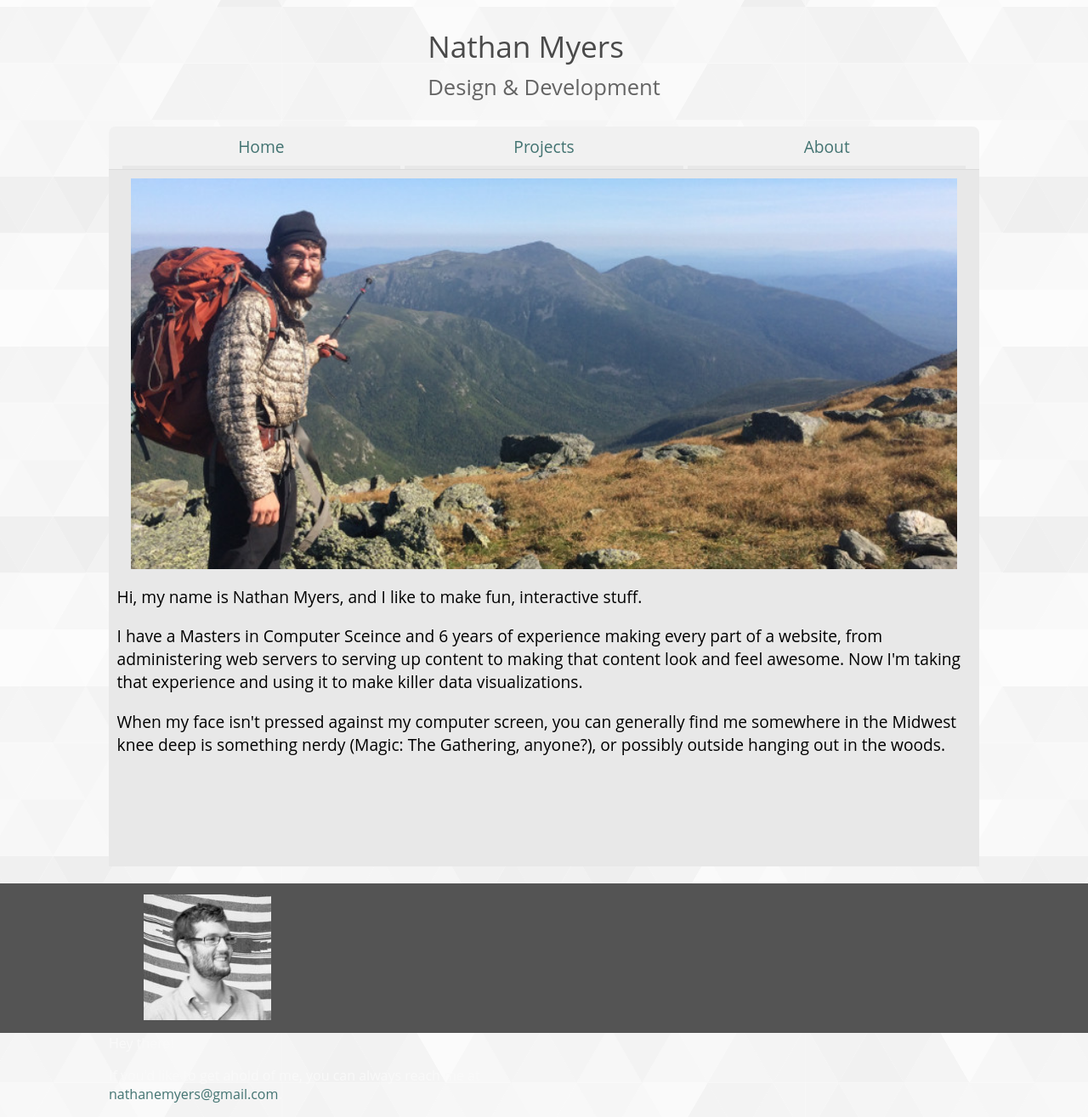
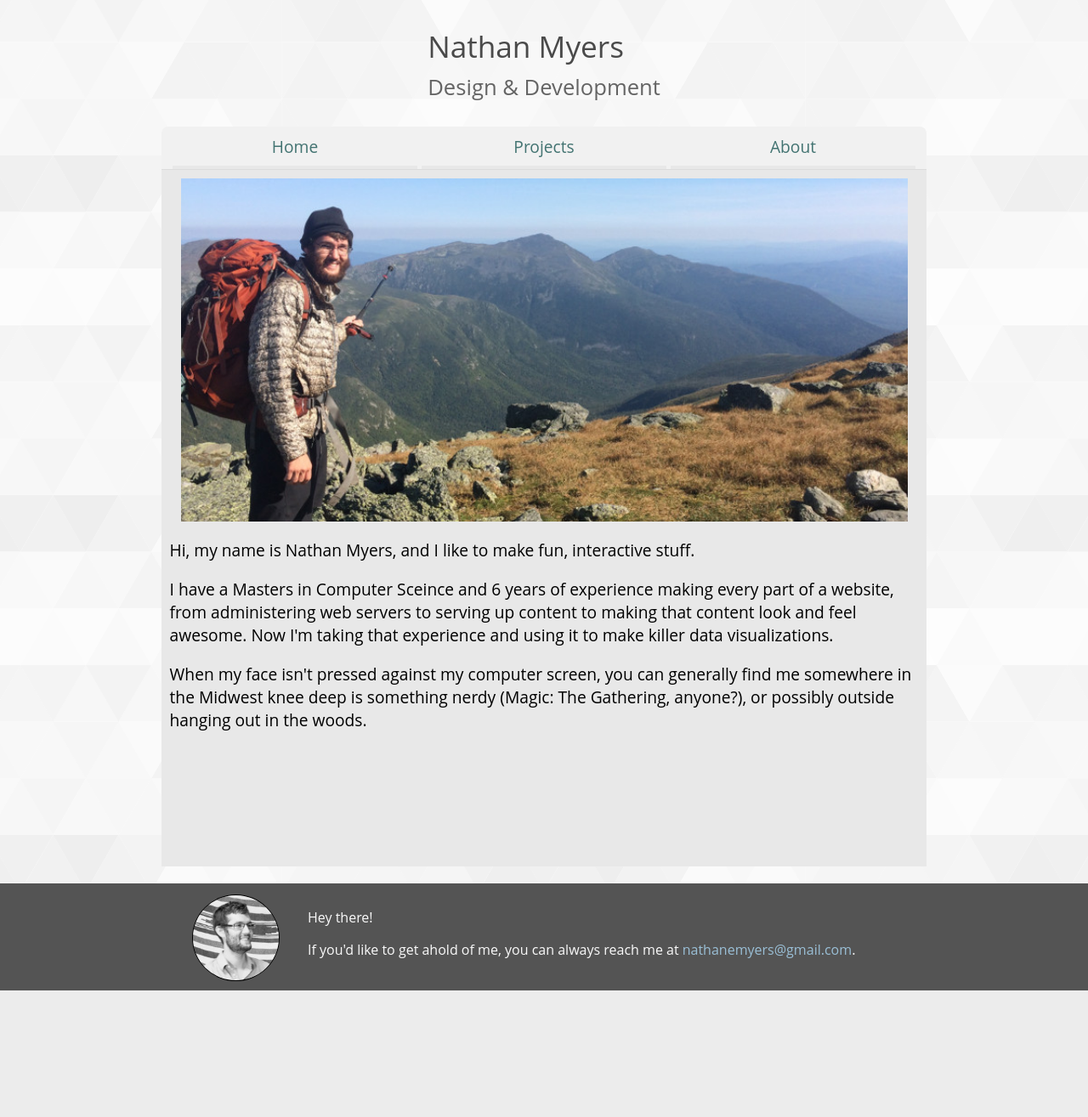
Before and after one commit to nathanemyers/homepage, a Django app: page /about/ in a window 1280 px wide. Shown: the whole page at 85% size. After the commit the page ends 1166 px from the top, so only its background shows below. Run offline with Django 3.2, Linux system fonts and the light colour scheme; style sheets or scripts are compiled from the project's sources; some libraries are stand-ins or nearby versions.

Commit message:
switching to fixed width main container

```diff
--- a/nathanemyers/fabfile.py
+++ b/nathanemyers/fabfile.py
@@ -24,3 +24,6 @@ def deploy():
     put('manage.py', deploy_dir )
     run('sudo python ' + deploy_dir + 'manage.py collectstatic')
     run('sudo service apache2 restart')
+
+def sass():
+    local('sass --watch nbapowerranks/sass:nbapowerranks/static')
--- a/nathanemyers/nathanemyers/sass/_variables.scss
+++ b/nathanemyers/nathanemyers/sass/_variables.scss
@@ -1,4 +1,4 @@
 $headline-text: #4A4A4A;
 $main-background: #E8E8E8;
 $mobile-width: 600px;
-$desktop-gutter: 10%;
+$main-width: 900px;
--- a/nathanemyers/nathanemyers/sass/base.scss
+++ b/nathanemyers/nathanemyers/sass/base.scss
@@ -80,7 +80,8 @@ body {
   margin: 8px;
 
   @media (min-width: $mobile-width) {
-    margin: 0 $desktop-gutter 20px;
+    max-width: $main-width;
+    margin: 0 auto 20px;
   }
 }
 
@@ -115,7 +116,8 @@ body {
 
 .footer {
   @media (min-width: $mobile-width) {
-    margin: 0 $desktop-gutter;
+    width: $main-width;
+    margin: 0 auto;
     height: 100px;
   }
 }
@@ -130,6 +132,7 @@ body {
   img {
     border-radius: 50%;
     height: 100px;
+    border: 1px solid black;
   }
 }
 
--- a/nathanemyers/nathanemyers/static/css/base.css
+++ b/nathanemyers/nathanemyers/static/css/base.css
@@ -55,7 +55,8 @@ body {
   margin: 8px; }
   @media (min-width: 600px) {
     .main-container {
-      margin: 0 10% 20px; } }
+      max-width: 900px;
+      margin: 0 auto 20px; } }
 
 .main {
   background-color: #E8E8E8;
@@ -72,24 +73,33 @@ body {
   margin-top: .5em; }
   @media (min-width: 600px) {
     .footer-container {
-      height: 150px; } }
-
-.footer-content {
-  display: inline-block;
-  vertical-align: top;
-  width: 60%;
-  color: #F9F9F9; }
+      height: 100px; } }
+  .footer-container a {
+    color: #9ABFD6; }
+  .footer-container a:hover {
+    color: #5191b9; }
 
 @media (min-width: 600px) {
   .footer {
-    margin: 0 10%; } }
+    width: 900px;
+    margin: 0 auto;
+    height: 100px; } }
 
 .profile-pic {
+  display: inline-block;
   margin: 0 4%;
-  border-radius: 50%;
-  width: 30%; }
-  @media (min-width: 600px) {
-    .profile-pic {
-      width: 150px; } }
+  height: 100px;
+  width: 100px;
+  float: left; }
+  .profile-pic img {
+    border-radius: 50%;
+    height: 100px;
+    border: 1px solid black; }
+
+.footer-content {
+  vertical-align: top;
+  color: #F9F9F9;
+  width: auto;
+  overflow: hidden; }
 
 /*# sourceMappingURL=base.css.map */
```
